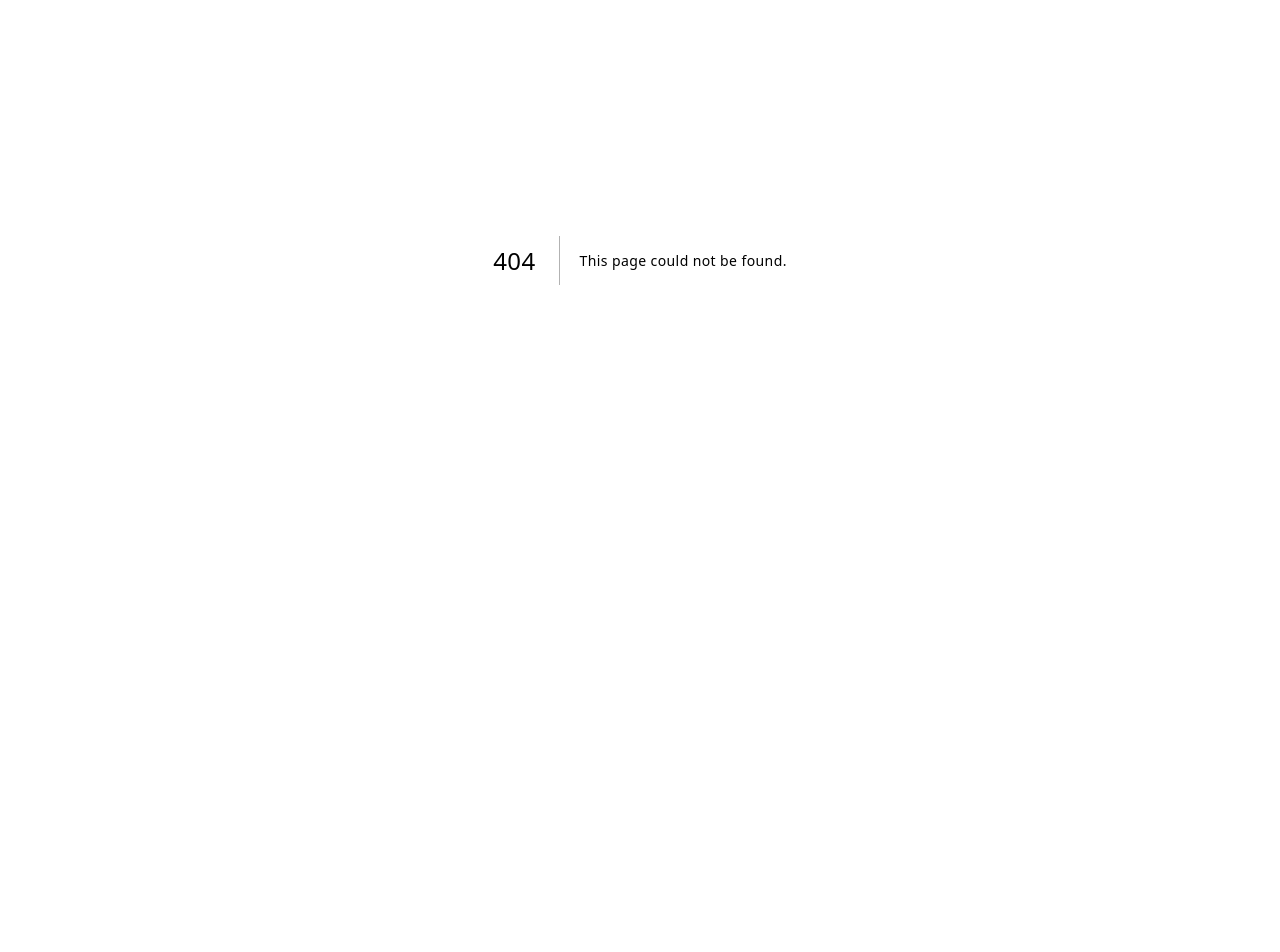
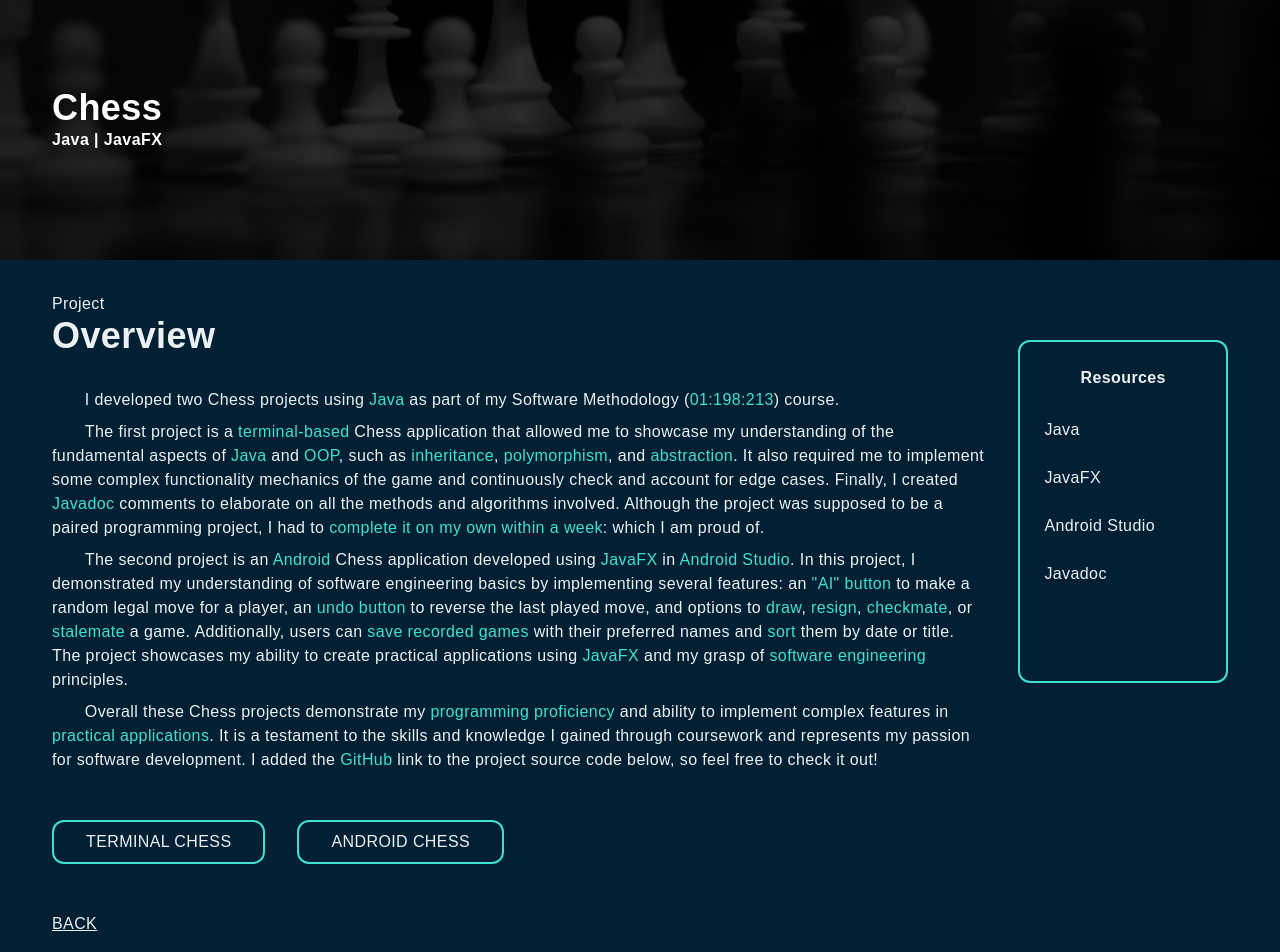
Before and after one commit to RishikSarkar/personal-portfolio-2.1, a Next.js app: page /projects/Chess in a window 1280 px wide. Before the commit this address had no page. Shown: the part 140-1092 px from the top of the page. Before the commit the page ends 800 px from the top, so only its background shows below. Built offline with nearby package versions, Linux system fonts and the light colour scheme; a web font is replaced by a local one.

Commit message:
chess added, locations changed

```diff
--- a/components/Projects.jsx
+++ b/components/Projects.jsx
@@ -4,7 +4,7 @@ import Link from 'next/link'
 import ProjectItem from './ProjectItem'
 import placeholder from '../public/assets/projects/placeholder.png'
 import guitar_black from '../public/assets/projects/guitar_black_dark.PNG'
-import anime_black from '../public/assets/projects/anime-recommender-bw.PNG'
+import unidb_black from '../public/assets/projects/unidb-bw.PNG'
 
 const Projects = () => {
   return (
@@ -15,17 +15,17 @@ const Projects = () => {
         <div className='grid sm:grid-cols-2 gap-8 pb-4'>
 
           <ProjectItem
+            title='UniDB'
+            backgroundImg={unidb_black}
+            technology='SQL | Java'
+            projectUrl='/projects/UniDB'
+          />
+
+          <ProjectItem
             title='ReChord'
             backgroundImg={guitar_black}
             technology='TensorFlow'
-            projectUrl='/GuitarChordDetector'
-          />
-
-          <ProjectItem
-            title='Anim.ai'
-            backgroundImg={anime_black}
-            technology='scikit-learn'
-            projectUrl='/AnimeRecommender'
+            projectUrl='/projects/GuitarChordDetector'
           />
 
         </div>
--- a/pages/MoreProjects.jsx
+++ b/pages/MoreProjects.jsx
@@ -7,6 +7,7 @@ import guitar_black from '../public/assets/projects/guitar_black_dark.PNG'
 import anime_black from '../public/assets/projects/anime-recommender-bw.PNG'
 import mood_black from '../public/assets/projects/mood-tunes-bw.PNG'
 import unidb_black from '../public/assets/projects/unidb-bw.PNG'
+import chess_black from '../public/assets/projects/chess-bw.PNG'
 import {FiGithub} from 'react-icons/fi'
 
 const MoreProjects = () => {
@@ -21,28 +22,42 @@ const MoreProjects = () => {
             title='UniDB'
             backgroundImg={unidb_black}
             technology='SQL | Java'
-            projectUrl='/UniDB'
+            projectUrl='/projects/UniDB'
           />
 
           <ProjectItem
             title='Mood Tunes'
             backgroundImg={mood_black}
             technology='Keras'
-            projectUrl='/MoodTunes'
+            projectUrl='/projects/MoodTunes'
           />
 
           <ProjectItem
             title='ReChord'
             backgroundImg={guitar_black}
             technology='TensorFlow'
-            projectUrl='/GuitarChordDetector'
+            projectUrl='/projects/GuitarChordDetector'
           />
 
           <ProjectItem
             title='Anim.ai'
             backgroundImg={anime_black}
             technology='scikit-learn'
-            projectUrl='/AnimeRecommender'
+            projectUrl='/projects/AnimeRecommender'
+          />
+
+          <ProjectItem
+            title='Chess'
+            backgroundImg={chess_black}
+            technology='Java | JavaFX'
+            projectUrl='/projects/Chess'
+          />
+
+          <ProjectItem
+            title='Placeholder'
+            backgroundImg={placeholder}
+            technology='Placeholder'
+            projectUrl='/projects/placeholder'
           />
 
         </div>
--- a/pages/AnimeRecommender.jsx
+++ b/pages/projects/AnimeRecommender.jsx
@@ -2,7 +2,7 @@ import React from 'react'
 import Image from 'next/image'
 import Link from 'next/link'
 import {RiRadioButtonFill} from 'react-icons/ri'
-import anime_color from '../public/assets/projects/anime-recommender-color.PNG'
+import anime_color from '../../public/assets/projects/anime-recommender-color.PNG'
 import {useTheme} from 'next-themes'
 
 const property = () => {
--- /dev/null
+++ b/pages/projects/Chess.jsx
@@ -0,0 +1,72 @@
+import React from 'react'
+import Image from 'next/image'
+import Link from 'next/link'
+import {RiRadioButtonFill} from 'react-icons/ri'
+import chess_color from '../../public/assets/projects/chess-color.PNG'
+import {useTheme} from 'next-themes'
+
+const property = () => {
+  return (
+    <div className='font-montserrat w-full selection:text-[#012033] selection:bg-[#40e0d0] dark:selection:text-[#ecf0f3] dark:selection:bg-[#008080]'>
+      <div className='w-screen h-[40vh] lg:h-[50vh] relative'>
+        <div className='absolute top-0 left-0 w-full h-[40vh] lg:h-[50vh] bg-black/80 z-10' />
+        <Image className='absolute z-1' layout='fill' objectFit='cover' src={chess_color} alt='/' />
+        <div className='absolute top-[65%] max-w-[1240px] w-full left-[50%] right-[50%] translate-x-[-50%] translate-y-[-50%] text-white z-10 p-8'>
+          <h2>Chess</h2>
+          <h3>Java | JavaFX</h3>
+        </div>
+      </div>
+      <div className='max-w-[1240px] mx-auto p-8 grid md:grid-cols-5 gap-8 pt-8'>
+        <div className='col-span-4'>
+          <p>Project</p>
+          <h2 className='mb-8'>Overview</h2>
+          <p className='mb-8'>
+            <p className='mb-2'>
+              &emsp;&emsp;I developed two Chess projects using <span className='text-[#40e0d0] dark:text-[#008080]'>Java</span> as part of my Software Methodology (<span className='text-[#40e0d0] dark:text-[#008080]'>01:198:213</span>) course.
+            </p>
+            <p className='mb-2'>
+              &emsp;&emsp;The first project is a <span className='text-[#40e0d0] dark:text-[#008080]'>terminal-based</span> Chess application that allowed me to showcase my understanding of the fundamental aspects of <span className='text-[#40e0d0] dark:text-[#008080]'>Java</span> and <span className='text-[#40e0d0] dark:text-[#008080]'>OOP</span>, such as <span className='text-[#40e0d0] dark:text-[#008080]'>inheritance</span>, <span className='text-[#40e0d0] dark:text-[#008080]'>polymorphism</span>, and <span className='text-[#40e0d0] dark:text-[#008080]'>abstraction</span>. It also required me to implement some complex functionality mechanics of the game and continuously check and account for edge cases. Finally, I created <span className='text-[#40e0d0] dark:text-[#008080]'>Javadoc</span> comments to elaborate on all the methods and algorithms involved. Although the project was supposed to be a paired programming project, I had to <span className='text-[#40e0d0] dark:text-[#008080]'>complete it on my own within a week</span>: which I am proud of.
+            </p>
+            <p className='mb-2'>
+              &emsp;&emsp;The second project is an <span className='text-[#40e0d0] dark:text-[#008080]'>Android</span> Chess application developed using <span className='text-[#40e0d0] dark:text-[#008080]'>JavaFX</span> in <span className='text-[#40e0d0] dark:text-[#008080]'>Android Studio</span>. In this project, I demonstrated my understanding of software engineering basics by implementing several features: an <span className='text-[#40e0d0] dark:text-[#008080]'>"AI" button</span> to make a random legal move for a player, an <span className='text-[#40e0d0] dark:text-[#008080]'>undo button</span> to reverse the last played move, and options to <span className='text-[#40e0d0] dark:text-[#008080]'>draw</span>, <span className='text-[#40e0d0] dark:text-[#008080]'>resign</span>, <span className='text-[#40e0d0] dark:text-[#008080]'>checkmate</span>, or <span className='text-[#40e0d0] dark:text-[#008080]'>stalemate</span> a game. Additionally, users can <span className='text-[#40e0d0] dark:text-[#008080]'>save recorded games</span> with their preferred names and <span className='text-[#40e0d0] dark:text-[#008080]'>sort</span> them by date or title. The project showcases my ability to create practical applications using <span className='text-[#40e0d0] dark:text-[#008080]'>JavaFX</span> and my grasp of <span className='text-[#40e0d0] dark:text-[#008080]'>software engineering</span> principles.
+            </p>
+            <p>
+              &emsp;&emsp;Overall these Chess projects demonstrate my <span className='text-[#40e0d0] dark:text-[#008080]'>programming proficiency</span> and ability to implement complex features in <span className='text-[#40e0d0] dark:text-[#008080]'>practical applications</span>. It is a testament to the skills and knowledge I gained through coursework and represents my passion for software development. I added the <span className='text-[#40e0d0] dark:text-[#008080]'>GitHub</span> link to the project source code below, so feel free to check it out!
+            </p>
+          </p>
+          <Link href='https://github.com/RishikSarkar/Chess'>
+            <a target='_blank'>
+              <button className='px-8 py-2 mt-4 mr-8 dark:bg-[#ecf0f3] dark:text-[#012033] dark:hover:text-[#008080] shadow-none border-2 border-[#40e0d0] dark:border-gray-600 dark:shadow-gray-400'>Terminal Chess</button>
+            </a>
+          </Link>
+          <Link href='https://github.com/RishikSarkar/android-chess-78'>
+            <a target='_blank'>
+              <button className='px-8 py-2 mt-4 dark:bg-[#ecf0f3] dark:text-[#012033] dark:hover:text-[#008080] shadow-none border-2 border-[#40e0d0] dark:border-gray-600 dark:shadow-gray-400'>Android Chess</button>
+            </a>
+          </Link>
+        </div>
+        <div className='mt-12 md:h-[60%] col-span-4 md:col-span-1 text-[#ecf0f3] dark:text-[#012033] shadow-none border-2 border-[#40e0d0] dark:border-gray-600 hover:shadow-lg shadow-[#40e0d0] hover:shadow-[#40e0d0] dark:hover:shadow-gray-400 ease-in duration-200 rounded-xl p-4'>
+          <div className='p-2'>
+            <p className='text-center font-bold pb-2'>Resources</p>
+            <div className='grid grid-cols-3 md:grid-cols-1 mt-2 items-center'>
+
+              <p className='py-3 flex items-center'>Java</p>
+
+              <p className='py-3 flex items-center'>JavaFX</p>
+
+              <p className='py-3 flex items-center'>Android Studio</p>
+
+              <p className='py-3 flex items-center'>Javadoc</p>
+
+            </div>
+          </div>
+        </div>
+        <Link href='/MoreProjects'>
+          <p className='mt-4 uppercase underline cursor-pointer text-[#ecf0f3] dark:text-[#012033] hover:text-[#BBEBE9] dark:hover:text-[#008080]'>Back</p>
+        </Link>
+      </div>
+    </div>
+  )
+}
+
+export default property
--- a/pages/GuitarChordDetector.jsx
+++ b/pages/projects/GuitarChordDetector.jsx
@@ -2,7 +2,7 @@ import React from 'react'
 import Image from 'next/image'
 import Link from 'next/link'
 import {RiRadioButtonFill} from 'react-icons/ri'
-import guitar_black from '../public/assets/projects/guitar_black.jpg'
+import guitar_black from '../../public/assets/projects/guitar_black.jpg'
 import {useTheme} from 'next-themes'
 
 const property = () => {
@@ -38,7 +38,7 @@ const property = () => {
               code below, so please feel free to check them out and try out the demo if you have a guitar next to you!
             </p>
           </p>
-          <Link href='/gcddemo'>
+          <Link href='/projects/gcddemo'>
             <button className='px-8 py-2 mt-4 mr-8 dark:bg-[#ecf0f3] dark:text-[#012033] dark:hover:text-[#008080] shadow-none border-2 border-[#40e0d0] dark:border-gray-600 dark:shadow-gray-400'>Demo</button>
           </Link>
           <Link href='https://github.com/RishikSarkar/GuitarChordsTFOD'>
@@ -63,7 +63,7 @@ const property = () => {
             </div>
           </div>
         </div>
-        <Link href='/MoreProjects'>
+        <Link href='/#projects'>
           <p className='mt-4 uppercase underline cursor-pointer text-[#ecf0f3] dark:text-[#012033] hover:text-[#BBEBE9] dark:hover:text-[#008080]'>Back</p>
         </Link>
       </div>
--- a/pages/MoodTunes.jsx
+++ b/pages/projects/MoodTunes.jsx
@@ -2,7 +2,7 @@ import React from 'react'
 import Image from 'next/image'
 import Link from 'next/link'
 import {RiRadioButtonFill} from 'react-icons/ri'
-import mood_color from '../public/assets/projects/mood-tunes-color.PNG'
+import mood_color from '../../public/assets/projects/mood-tunes-color.PNG'
 import {useTheme} from 'next-themes'
 
 const property = () => {
--- a/pages/UniDB.jsx
+++ b/pages/projects/UniDB.jsx
@@ -2,7 +2,7 @@ import React from 'react'
 import Image from 'next/image'
 import Link from 'next/link'
 import {RiRadioButtonFill} from 'react-icons/ri'
-import unidb_color from '../public/assets/projects/unidb-color.PNG'
+import unidb_color from '../../public/assets/projects/unidb-color.PNG'
 import {useTheme} from 'next-themes'
 
 const property = () => {
@@ -59,7 +59,7 @@ const property = () => {
             </div>
           </div>
         </div>
-        <Link href='/MoreProjects'>
+        <Link href='/#projects'>
           <p className='mt-4 uppercase underline cursor-pointer text-[#ecf0f3] dark:text-[#012033] hover:text-[#BBEBE9] dark:hover:text-[#008080]'>Back</p>
         </Link>
       </div>
--- a/pages/gcddemo.jsx
+++ b/pages/projects/gcddemo.jsx
@@ -8,7 +8,7 @@ import * as tf from '@tensorflow/tfjs'
 import {nextFrame} from '@tensorflow/tfjs'
 import Webcam from 'react-webcam'
 import {loadGraphModel} from '@tensorflow/tfjs-converter'
-import {drawRect} from '../utilities'
+import {drawRect} from '../../utilities'
 
 function GuitarChordsTFOD() {
   const webcamRef = useRef(null);
@@ -86,7 +86,7 @@ function GuitarChordsTFOD() {
         </div>
       </div>
       <div className='items-center mx-auto -mt-12 md:mt-0 md:py-8 p-8 grid md:grid-cols-5'>
-        <Link href='/GuitarChordDetector'>
+        <Link href='/projects/GuitarChordDetector'>
           <p className='uppercase underline cursor-pointer text-[#ecf0f3] dark:text-[#012033] hover:text-[#BBEBE9] dark:hover:text-[#008080]'>Back</p>
         </Link>
       </div>
--- a/pages/placeholder.jsx
+++ b/pages/projects/placeholder.jsx
@@ -2,7 +2,7 @@ import React from 'react'
 import Image from 'next/image'
 import Link from 'next/link'
 import {RiRadioButtonFill} from 'react-icons/ri'
-import placeholder from '../public/assets/projects/placeholder.jpg'
+import placeholder from '../../public/assets/projects/placeholder.jpg'
 import {useTheme} from 'next-themes'
 
 const property = () => {
```
Also changed, not shown: public/assets/projects/chess-bw.PNG (added), public/assets/projects/chess-color.PNG (added).
